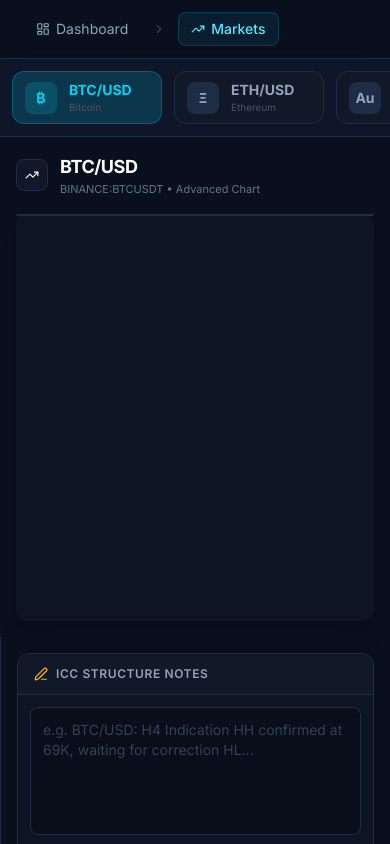
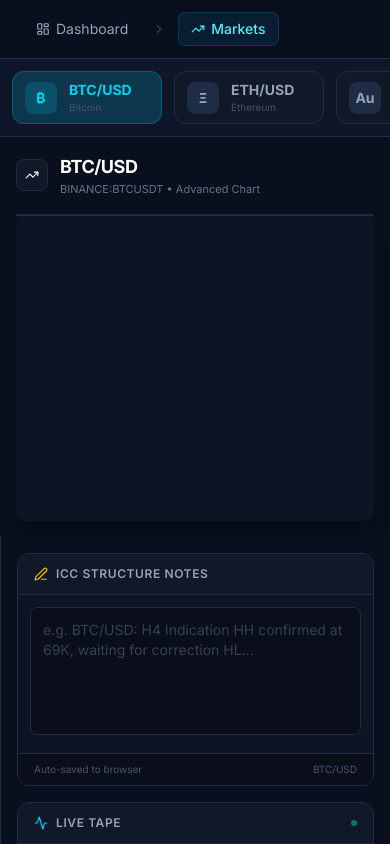
Before and after one commit to biniyaminr/TradePlulse, a Next.js app: page /markets in a window 390 px wide. Shown: the top 844 px of the page. Built offline with nearby package versions, Linux system fonts and the light colour scheme; no server answers.

Commit message:
style: fix markets page chart mobile responsiveness

```diff
--- a/src/app/markets/page.tsx
+++ b/src/app/markets/page.tsx
@@ -220,9 +220,9 @@ export default function MarketsPage() {
                 </div>
 
                 {/* Center: Chart */}
-                <div className="flex-1 p-4 flex flex-col min-h-[500px]">
+                <div className="flex-1 p-4 flex flex-col min-h-[400px] lg:min-h-0">
                     {/* Header above chart */}
-                    <div className="flex items-center gap-3 mb-4">
+                    <div className="flex items-center gap-3 mb-4 shrink-0">
                         <div className="w-8 h-8 rounded-lg bg-[#111827] border border-[#1e2d45] flex items-center justify-center">
                             <TrendingUp size={14} className="text-white" />
                         </div>
@@ -233,7 +233,7 @@ export default function MarketsPage() {
                     </div>
 
                     {/* TV Widget Wrapper */}
-                    <div className="flex-1 bg-[#0d1525] rounded-xl relative shadow-xl">
+                    <div className="flex-1 bg-[#0d1525] rounded-xl relative shadow-xl min-h-[300px] lg:min-h-0">
                         {/* We use key to force unmount/remount of the widget when symbol changes */}
                         <TradingViewWidget key={activeConfig.tvSymbol} symbol={activeConfig.tvSymbol} />
                     </div>
```
